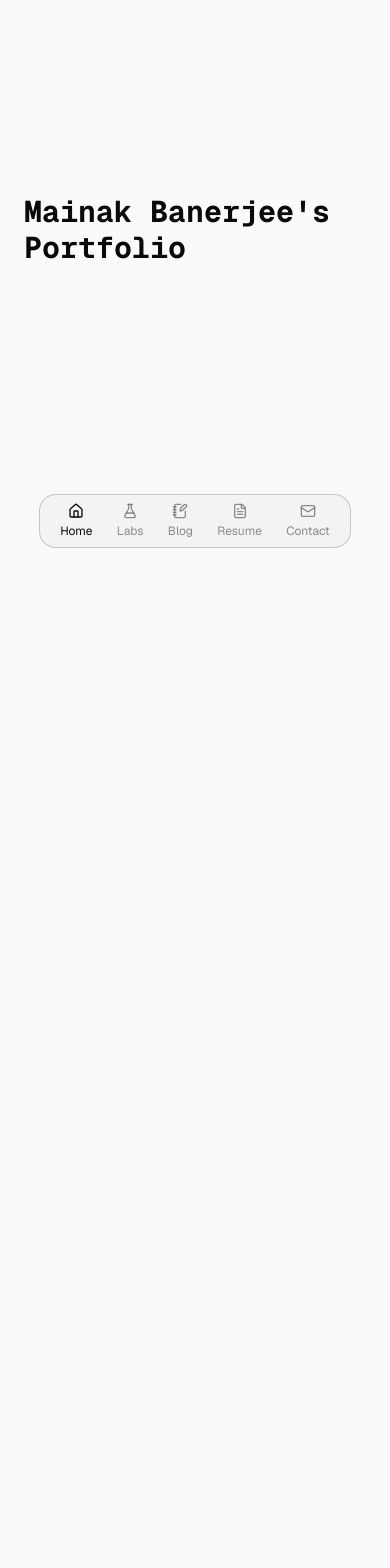
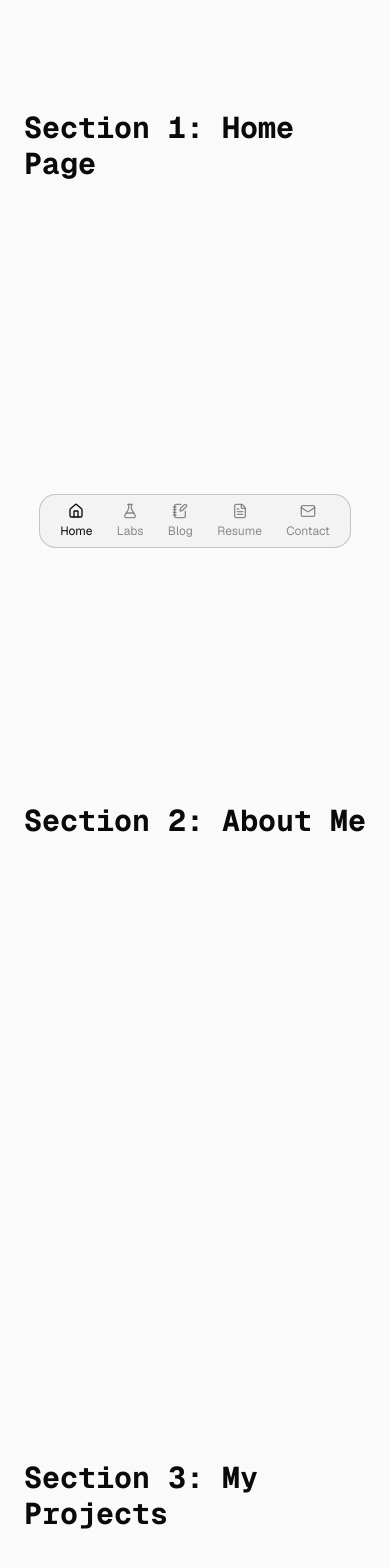
Before and after one commit to the-mainak-banerjee/themainakb-portfolio, a Next.js app: page / in a window 390 px wide. Shown: the part 264-1832 px from the top of the page. Before the commit the page ends 916 px from the top, so only its background shows below. Built offline with nearby package versions, Linux system fonts and the light colour scheme.

Commit message:
style: :lipstick: added animation in mobile nav

```diff
--- a/app/(app)/page.tsx
+++ b/app/(app)/page.tsx
@@ -1,7 +1,18 @@
 export default function Home() {
   return (
-    <div className="h-screen flex items-center justify-center">
-      <h2 className="text-3xl font-bold font-mono">Mainak Banerjee&apos;s Portfolio</h2>
+    <div>
+      <div className="flex h-[80vh] items-center justify-center">
+        <h2 className="font-mono text-3xl font-bold">Section 1: Home Page</h2>
+      </div>
+      <div className="flex h-[80vh] items-center justify-center">
+        <h2 className="font-mono text-3xl font-bold">Section 2: About Me</h2>
+      </div>
+      <div className="flex h-[80vh] items-center justify-center">
+        <h2 className="font-mono text-3xl font-bold">Section 3: My Projects</h2>
+      </div>
+      <div className="flex h-[80vh] items-center justify-center">
+        <h2 className="font-mono text-3xl font-bold">Section 4: Contact</h2>
+      </div>
     </div>
   );
 }
--- a/components/headers/site-nav-mobile.tsx
+++ b/components/headers/site-nav-mobile.tsx
@@ -1,14 +1,32 @@
 "use client";
 import { MOBILE_NAV } from "@/config/site";
 import { cn } from "@/lib/utils";
+import { useMotionValueEvent, useScroll, motion } from "motion/react";
 import Link from "next/link";
 import { usePathname } from "next/navigation";
+import { useState } from "react";
 
 function SiteNavMobile() {
   const pathName = usePathname();
+  const { scrollY } = useScroll();
+  const [isCompact, setIsCompact] = useState(false);
+  useMotionValueEvent(scrollY, "change", (latest) => {
+    const prev = scrollY.getPrevious();
+    if (!prev) return;
+    if (latest > prev) {
+      if (isCompact) return;
+      setIsCompact(true);
+    } else {
+      if (!isCompact) return;
+      setIsCompact(false);
+    }
+  });
 
   return (
-    <nav className="md:hidden fixed bottom-8 bg-accent w-[80vw] py-2 px-2 right-1/2 left-1/2 -translate-x-1/2 rounded-xl flex items-center justify-around border border-foreground/20">
+    <motion.nav
+      animate={{ scale: isCompact ? 0.8 : 1}}
+      transition={{ duration: 0.3, ease: "easeOut" }}
+      className="bg-accent border-foreground/20 fixed right-1/2 bottom-8 left-1/2 flex w-[80vw] -translate-x-1/2 items-center justify-around rounded-xl border px-2 py-2 md:hidden">
       {MOBILE_NAV.map((item) => {
         const isActiveItem = pathName === item.href;
 
@@ -17,9 +35,13 @@ function SiteNavMobile() {
             key={item.href}
             href={item.href}
             className={cn(
-                "relative flex flex-col items-center gap-1 text-xs text-muted-foreground/80 transition-all duration-300 ease-out",
+              "text-muted-foreground/80 relative flex flex-col items-center gap-1 text-xs transition-all duration-300 ease-out",
               isActiveItem && "text-foreground",
             )}
+            onClick={() => {
+              if(!isCompact) return;
+              setIsCompact(false);
+            }}
           >
             <item.icon size={16} className="z-50" />
             <span className="z-50">{item.title}</span>
@@ -32,7 +54,7 @@ function SiteNavMobile() {
           </Link>
         );
       })}
-    </nav>
+    </motion.nav>
   );
 }
 
--- a/package.json
+++ b/package.json
@@ -29,6 +29,8 @@
     "@types/react-dom": "^19",
     "eslint": "^9",
     "eslint-config-next": "16.2.9",
+    "prettier": "^3.9.4",
+    "prettier-plugin-tailwindcss": "^0.8.0",
     "tailwindcss": "^4",
     "typescript": "^5"
   }
```
Also changed, not shown: 2 other files (tests, documents, lock files or other folders). Lines whose indentation alone changed are shown as unchanged.
